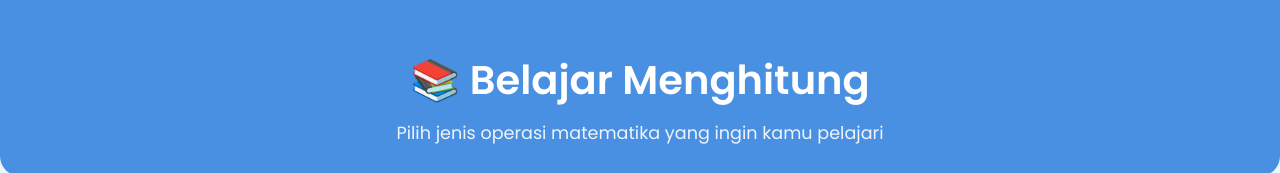
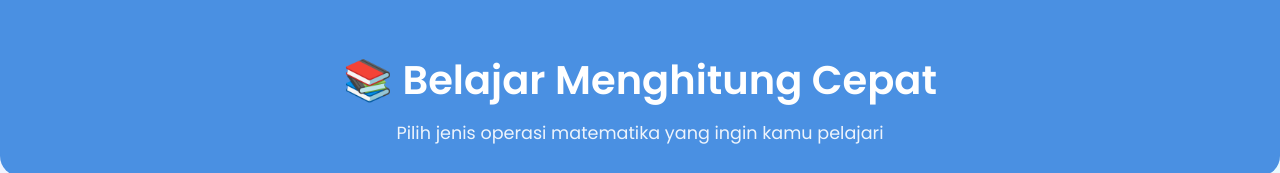
Before and after one commit to FizPoject24/BelajarMenghitung, a plain HTML site: page index.html in a window 1280 px wide. Shown: the top 173 px of the page. Drawn offline with Linux system fonts and the light colour scheme.

Commit message:
Update index.html

```diff
--- a/index.html
+++ b/index.html
@@ -3,13 +3,13 @@
 <head>
   <meta charset="UTF-8">
   <meta name="viewport" content="width=device-width, initial-scale=1.0">
-  <title>Belajar Menghitung</title>
+  <title>Belajar Menghitung Cepat</title>
   <link rel="stylesheet" href="style.css">
   <link href="https://fonts.googleapis.com/css2?family=Poppins:wght@400;600&display=swap" rel="stylesheet">
 </head>
 <body>
   <header>
-    <h1>📚 Belajar Menghitung</h1>
+    <h1>📚 Belajar Menghitung Cepat</h1>
     <p>Pilih jenis operasi matematika yang ingin kamu pelajari</p>
   </header>
 
```
